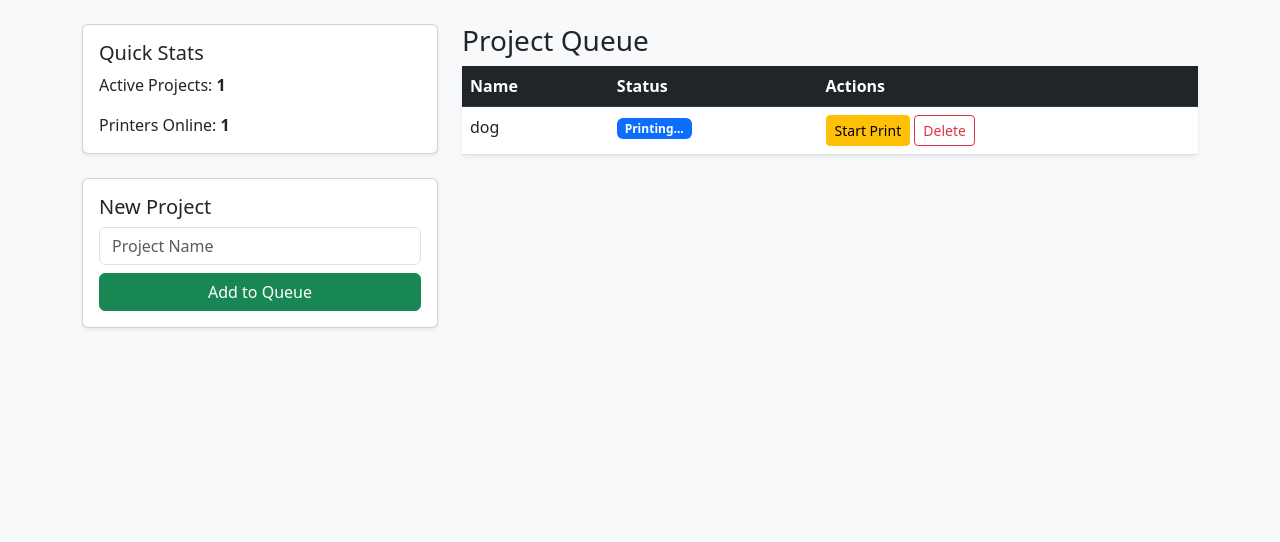
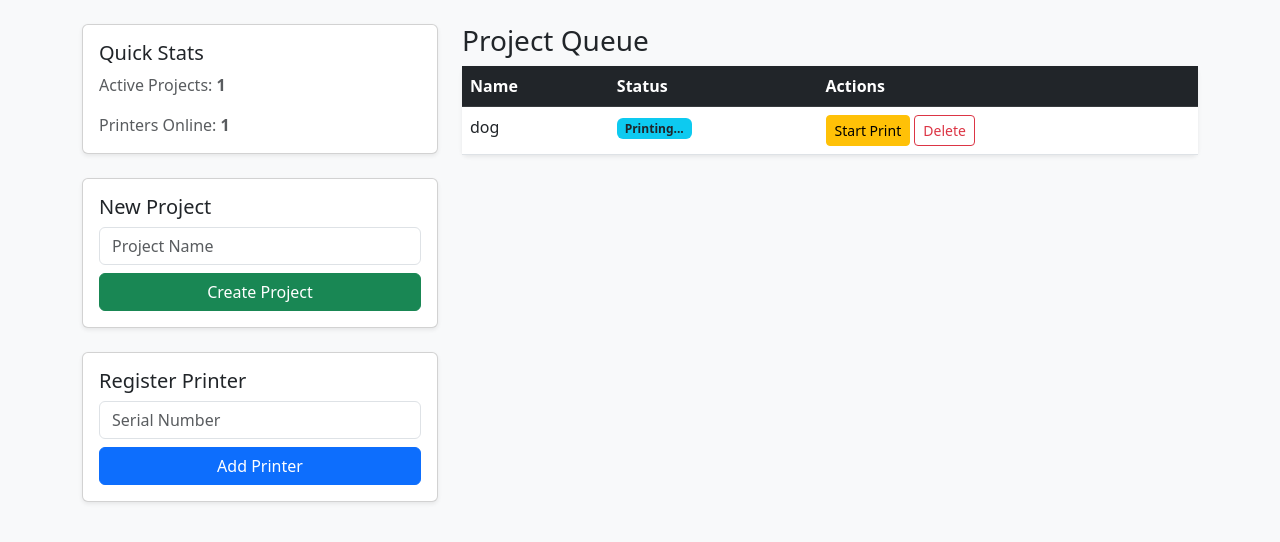
Before and after one commit to tiahnakay/Project-3, a Flask app: page / in a window 1280 px wide. Shown: the part 50-592 px from the top of the page. Run offline with Flask 3, Linux system fonts and the light colour scheme.

Commit message:
Completed Part 2

```diff
--- a/Templates/index.html
+++ b/Templates/index.html
@@ -14,22 +14,43 @@
     </nav>
 
     <div class="container">
+        {% with messages = get_flashed_messages() %}
+          {% if messages %}
+            {% for message in messages %}
+              <div class="alert alert-warning alert-dismissible fade show" role="alert">
+                {{ message }}
+                <button type="button" class="btn-close" data-bs-dismiss="alert" aria-label="Close"></button>
+              </div>
+            {% endfor %}
+          {% endif %}
+        {% endwith %}
+
         <div class="row">
             <div class="col-md-4">
                 <div class="card shadow-sm mb-4">
                     <div class="card-body">
                         <h5 class="card-title">Quick Stats</h5>
-                        <p class="card-text">Active Projects: <strong>{{ p_count }}</strong></p>
-                        <p class="card-text">Printers Online: <strong>{{ pr_count }}</strong></p>
+                        <p class="card-text text-muted">Active Projects: <strong>{{ p_count }}</strong></p>
+                        <p class="card-text text-muted">Printers Online: <strong>{{ pr_count }}</strong></p>
+                    </div>
+                </div>
+
+                <div class="card shadow-sm mb-4">
+                    <div class="card-body">
+                        <h5 class="card-title">New Project</h5>
+                        <form action="/project/add" method="POST">
+                            <input type="text" name="project_name" class="form-control mb-2" placeholder="Project Name" required>
+                            <button type="submit" class="btn btn-success w-100">Create Project</button>
+                        </form>
                     </div>
                 </div>
 
                 <div class="card shadow-sm">
                     <div class="card-body">
-                        <h5 class="card-title">New Project</h5>
-                        <form action="/project/add" method="POST">
-                            <input type="text" name="project_name" class="form-control mb-2" placeholder="Project Name" required>
-                            <button type="submit" class="btn btn-success w-100">Add to Queue</button>
+                        <h5 class="card-title">Register Printer</h5>
+                        <form action="/printer/add" method="POST">
+                            <input type="text" name="serial" class="form-control mb-2" placeholder="Serial Number" required>
+                            <button type="submit" class="btn btn-primary w-100">Add Printer</button>
                         </form>
                     </div>
                 </div>
@@ -49,23 +70,27 @@
                         {% for project in projects %}
                         <tr>
                             <td>{{ project.project_name }}</td>
-                            <td><span class="badge bg-primary">{{ project.status }}</span></td>
+                            <td><span class="badge bg-info text-dark">{{ project.status }}</span></td>
                             <td>
                                 <form action="{{ url_for('start_print', id=project.project_id) }}" method="POST" style="display:inline;">
-                                    <button class="btn btn-sm btn-warning">Start Print</button>
+                                    <button type="submit" class="btn btn-sm btn-warning">Start Print</button>
                                 </form>
                                 <form action="{{ url_for('delete_project', id=project.project_id) }}" method="POST" style="display:inline;">
-                                    <button class="btn btn-sm btn-outline-danger" onclick="return confirm('Delete?')">Delete</button>
+                                    <button type="submit" class="btn btn-sm btn-outline-danger" onclick="return confirm('Delete?')">Delete</button>
                                 </form>
                             </td>
                         </tr>
                         {% else %}
-                        <tr><td colspan="3" class="text-center py-4">No projects found.</td></tr>
+                        <tr>
+                            <td colspan="3" class="text-center text-muted py-4">No active projects found.</td>
+                        </tr>
                         {% endfor %}
                     </tbody>
                 </table>
             </div>
         </div>
     </div>
+
+    <script src="https://cdn.jsdelivr.net/npm/bootstrap@5.3.0/dist/js/bootstrap.bundle.min.js"></script>
 </body>
 </html>
--- a/app.py
+++ b/app.py
@@ -5,7 +5,7 @@ import os
 
 def create_app():
     app = Flask(__name__)
-    app.secret_key = 'shocker_studios_secret' # Required for flashing messages
+    app.secret_key = 'shocker_studios_secret'
 
     basedir = os.path.abspath(os.path.dirname(__file__))
     app.config['SQLALCHEMY_DATABASE_URI'] = 'sqlite:///' + os.path.join(basedir, 'inventory.db')
@@ -23,7 +23,6 @@ def create_app():
         p_count = db.session.query(func.count(Project.project_id)).scalar()
         pr_count = db.session.query(func.count(Printer.printer_id)).scalar()
 
-        # Requirement: Relationship Management (Read)
         projects = Project.query.all()
         return render_template('index.html', projects=projects, p_count=p_count, pr_count=pr_count)
 
@@ -40,6 +39,15 @@ def create_app():
         db.session.commit()
         return redirect(url_for('home'))
 
+    @app.route('/printer/add', methods=['POST'])
+    def add_printer():
+        serial = request.form.get('serial')
+        if serial:
+            new_printer = Printer(serial_number=serial)
+            db.session.add(new_printer)
+            db.session.commit()
+        return redirect(url_for('home'))
+
     @app.route('/project/delete/<int:id>', methods=['POST'])
     def delete_project(id):
         project = Project.query.get_or_404(id)
@@ -51,15 +59,24 @@ def create_app():
     def start_print(id):
         project = Project.query.get_or_404(id)
         # Requirement: Transaction Logic (Multi-step update)
+        # We grab the first available printer to complete the transaction
+        printer = Printer.query.first()
+
+        if not printer:
+            flash("Error: No printers registered. Please add a printer first!")
+            return redirect(url_for('home'))
+
         try:
+            # Step 1: Update Status
             project.status = "Printing..."
-            # Placeholder: In a full app, you'd select a printer ID here
-            new_job = PrintJob(project_id=id)
+            # Step 2: Create Print Job link
+            new_job = PrintJob(project_id=id, printer_id=printer.printer_id)
             db.session.add(new_job)
             db.session.commit()
         except:
             db.session.rollback()
-            flash("Error processing print transaction.")
+            flash("Transaction failed.")
+
         return redirect(url_for('home'))
 
     return app
```
Also changed, not shown: inventory.db.
